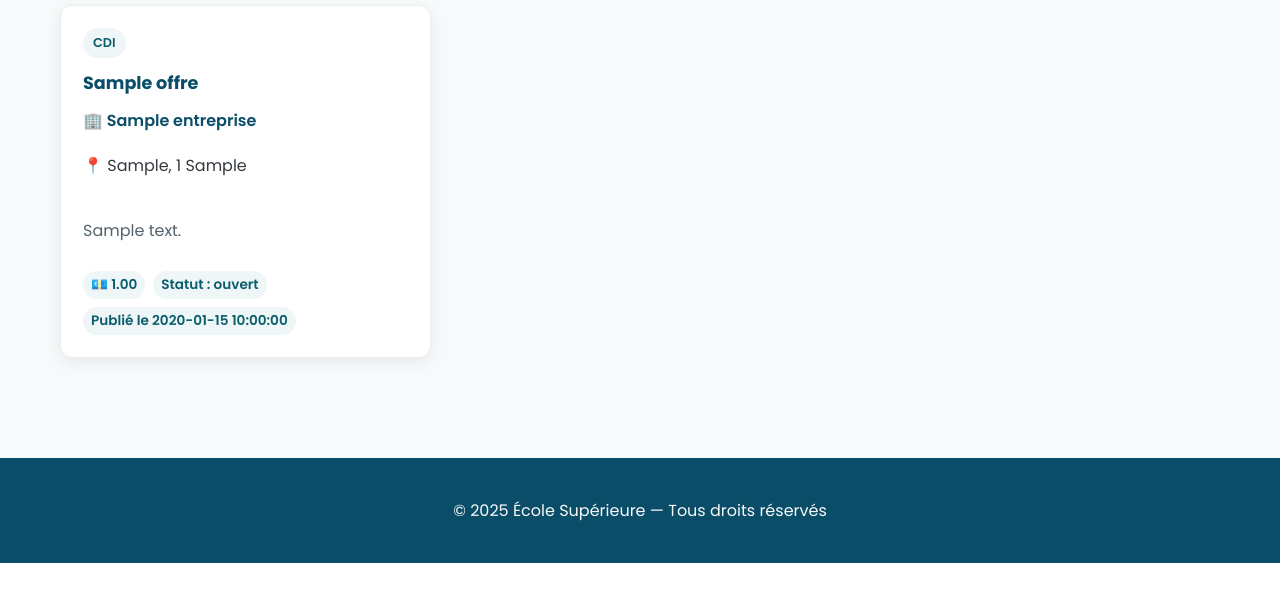
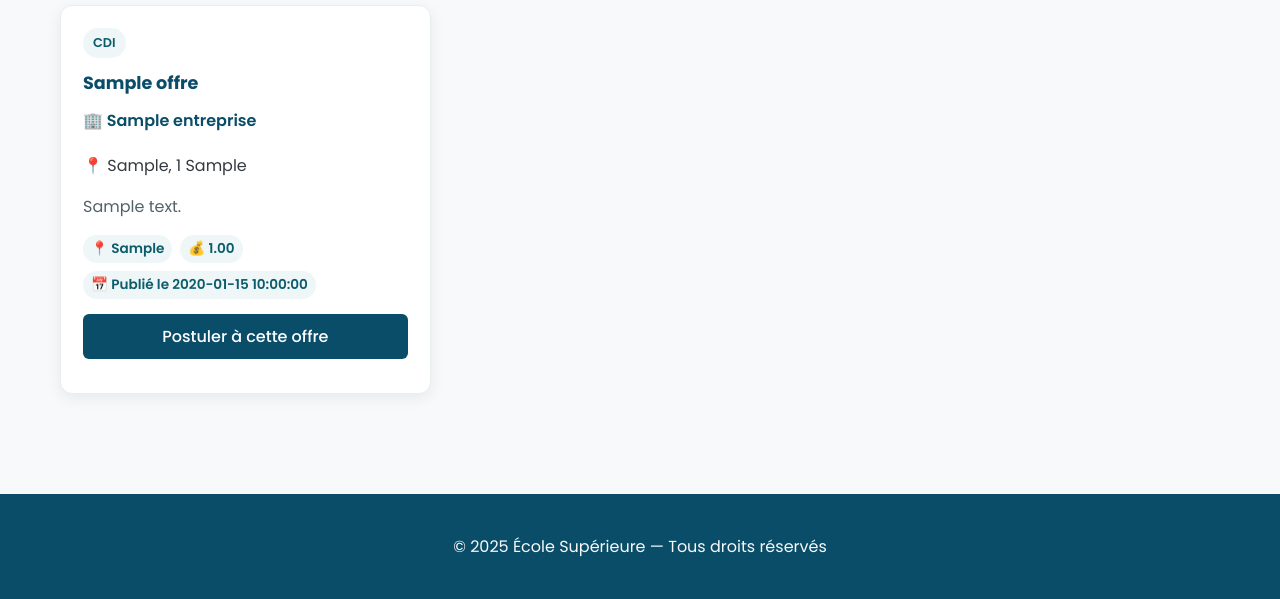
Before and after one commit to Redalak/tp-lprs, a PHP site: page /vue/offres.php in a window 1280 px wide. Shown: the part 265-864 px from the top of the page. Before the commit the page ends 828 px from the top, so only its background shows below. Run offline with PHP 8.4, Linux system fonts and the light colour scheme; tables that the repository leaves empty or names only in its code hold one stand-in row (values such as "Sample post").

Commit message:
Fix bug, masquer les offres sur la page offres.php où le statut= brouillon/ferme + ajout bouton postuler à chaque offre

```diff
--- a/src/repository/EntrepriseRepo.php
+++ b/src/repository/EntrepriseRepo.php
@@ -150,7 +150,7 @@ class EntrepriseRepo
         $bdd = new Bdd();
         $database = $bdd->getBdd();
 
-        $req = $database->prepare('SELECT * FROM offre WHERE ref_entreprise = :id_entreprise ORDER BY date_creation DESC');
+        $req = $database->prepare('SELECT * FROM offre WHERE ref_entreprise = :id_entreprise AND etat NOT IN ("ferme", "brouillon") ORDER BY date_creation DESC');
         $req->execute(['id_entreprise' => $id_entreprise]);
 
         $offres = [];
--- a/src/repository/OffreRepo.php
+++ b/src/repository/OffreRepo.php
@@ -56,8 +56,6 @@ class OffreRepo
 
         return $offre;
     }
-
-
     public function listeOffre() {
         $bdd = new Bdd();
         $database = $bdd->getBdd();
@@ -66,6 +64,7 @@ class OffreRepo
             SELECT o.*, e.nom as entreprise_nom
             FROM offre o
             LEFT JOIN entreprise e ON o.ref_entreprise = e.id_entreprise
+            WHERE o.etat NOT IN ("ferme", "brouillon")
             ORDER BY o.date_creation DESC
         ');
         $rows = $req->fetchAll(\PDO::FETCH_ASSOC);
--- a/vue/offres.php
+++ b/vue/offres.php
@@ -148,6 +148,23 @@ $offres = $offreRepo->listeOffre();
             color:#0b5d6b;
         }
 
+        .btn-postuler {
+            display: block;
+            background: #0A4D68;
+            color: white;
+            text-align: center;
+            padding: 10px;
+            border-radius: 6px;
+            margin-top: 15px;
+            text-decoration: none;
+            font-weight: 500;
+            transition: background-color 0.3s;
+        }
+
+        .btn-postuler:hover {
+            background: #088395;
+        }
+
         footer {
             background:var(--primary-color);
             color:var(--light-text-color);
@@ -203,26 +220,26 @@ $offres = $offreRepo->listeOffre();
                     <div class="row-line" style="margin-bottom: 12px;">
                         📍 <?= htmlspecialchars($offre->getRue()) ?>,
                         <?= htmlspecialchars($offre->getCp()) ?> <?= htmlspecialchars($offre->getVille()) ?>
-                    </div>
-
                     <p><?= nl2br(htmlspecialchars($offre->getDescription())) ?></p>
 
                     <div class="job-meta">
+                        <?php if ($offre->getVille()): ?>
+                            <span class="chip">📍 <?= htmlspecialchars($offre->getVille()) ?></span>
+                        <?php endif; ?>
                         <?php if ($offre->getSalaire()): ?>
-                            <span class="chip">💶 <?= htmlspecialchars($offre->getSalaire()) ?></span>
+                            <span class="chip">💰 <?= htmlspecialchars($offre->getSalaire()) ?></span>
                         <?php endif; ?>
-
-                        <?php if ($offre->getEtat()): ?>
-                            <span class="chip">Statut : <?= htmlspecialchars($offre->getEtat()) ?></span>
-                        <?php endif; ?>
-
                         <?php if ($offre->getDateCreation()): ?>
-                            <span class="chip">Publié le <?= htmlspecialchars($offre->getDateCreation()) ?></span>
+                            <span class="chip">📅 Publié le <?= htmlspecialchars($offre->getDateCreation()) ?></span>
                         <?php endif; ?>
                     </div>
+
+                    <a href="postuler.php?id=<?= $offre->getIdOffre() ?>" class="btn-postuler">
+                        Postuler à cette offre
+                    </a>
+                </article>
                 </article>
             <?php endforeach; ?>
-
             <?php if (empty($offres)): ?>
                 <p>Aucune offre disponible pour le moment.</p>
             <?php endif; ?>
```
